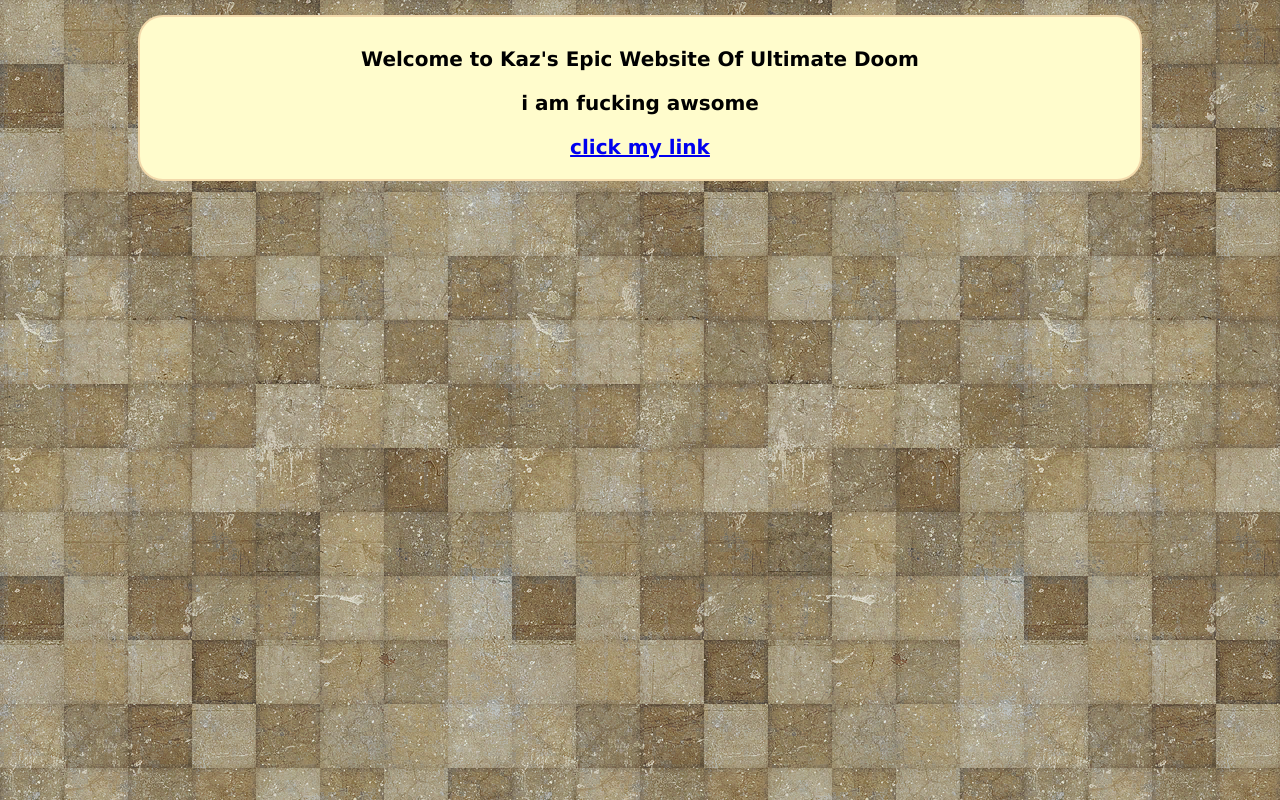
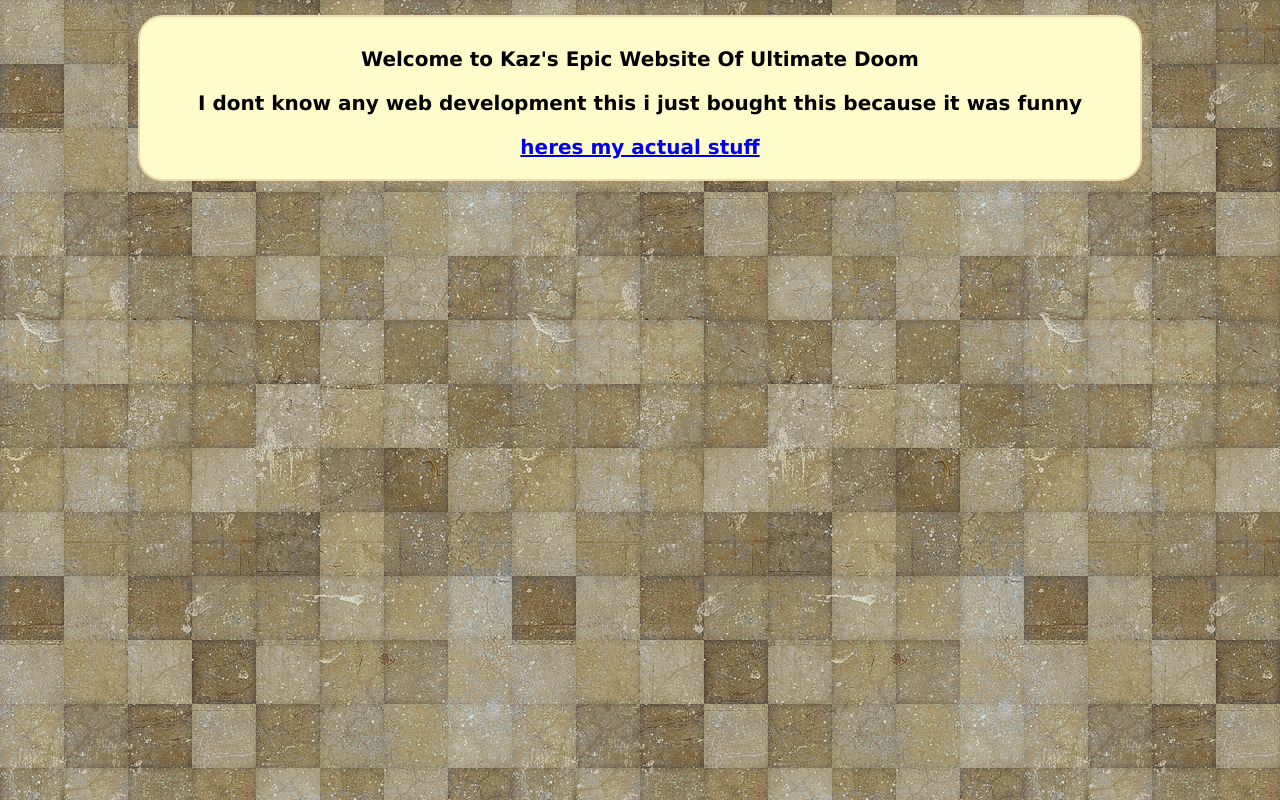
Before and after one commit to kazzykazzington/kazzykazzington.github.io, a plain HTML site: page index.html in a window 1280 px wide. Drawn offline with Linux system fonts and the light colour scheme.

Commit message:
Update index.html

```diff
--- a/index.html
+++ b/index.html
@@ -85,8 +85,8 @@ html {
 <body>
 
    <p class="margin"><b>Welcome to Kaz's Epic Website Of Ultimate Doom</b></p>
-   <p><b>i am fucking awsome</b></p>
-  <a href="https://www.youtube.com/watch?v=tYacu_YN324"><p><b>click my link</b></p></a>
+   <p><b>I dont know any web development this i just bought this because it was funny</b></p>
+  <a href="https://guns.lol/lzlnd"><p><b>heres my actual stuff</b></p></a>
 
     <div class="row">
     <div class="column">
```
